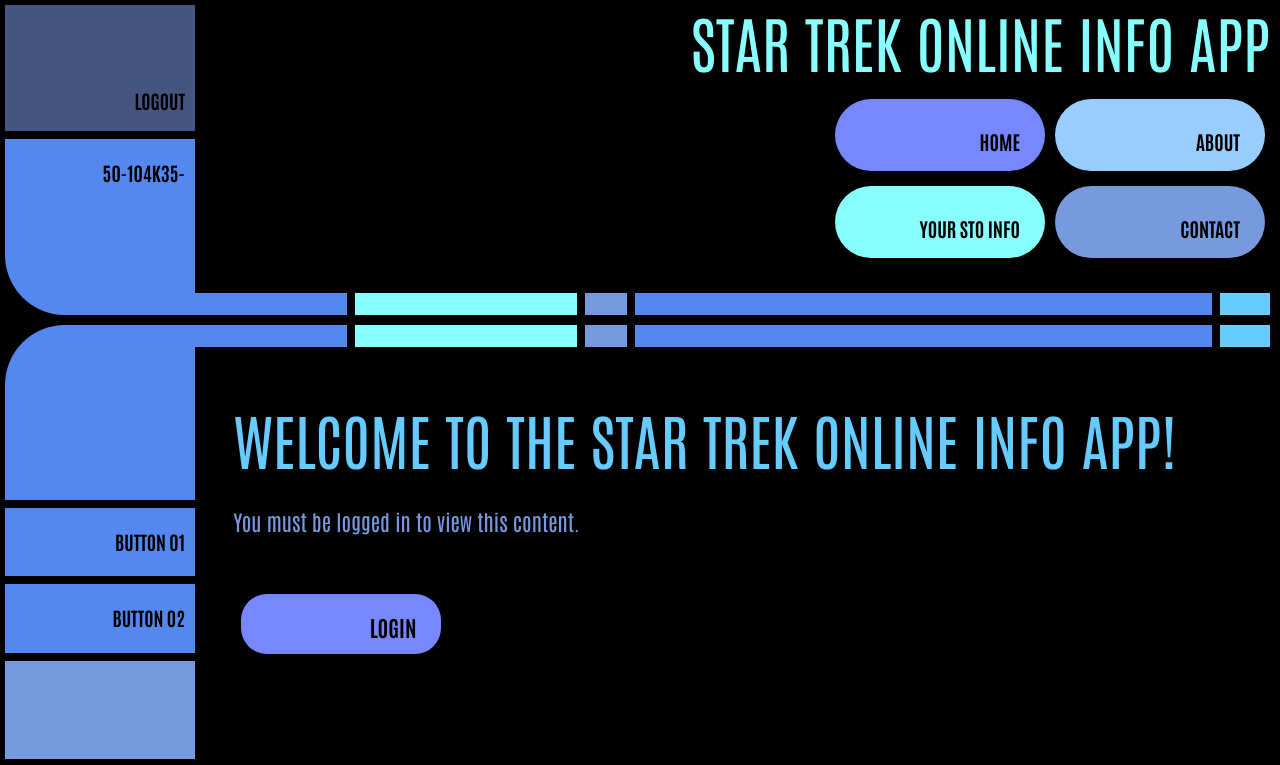
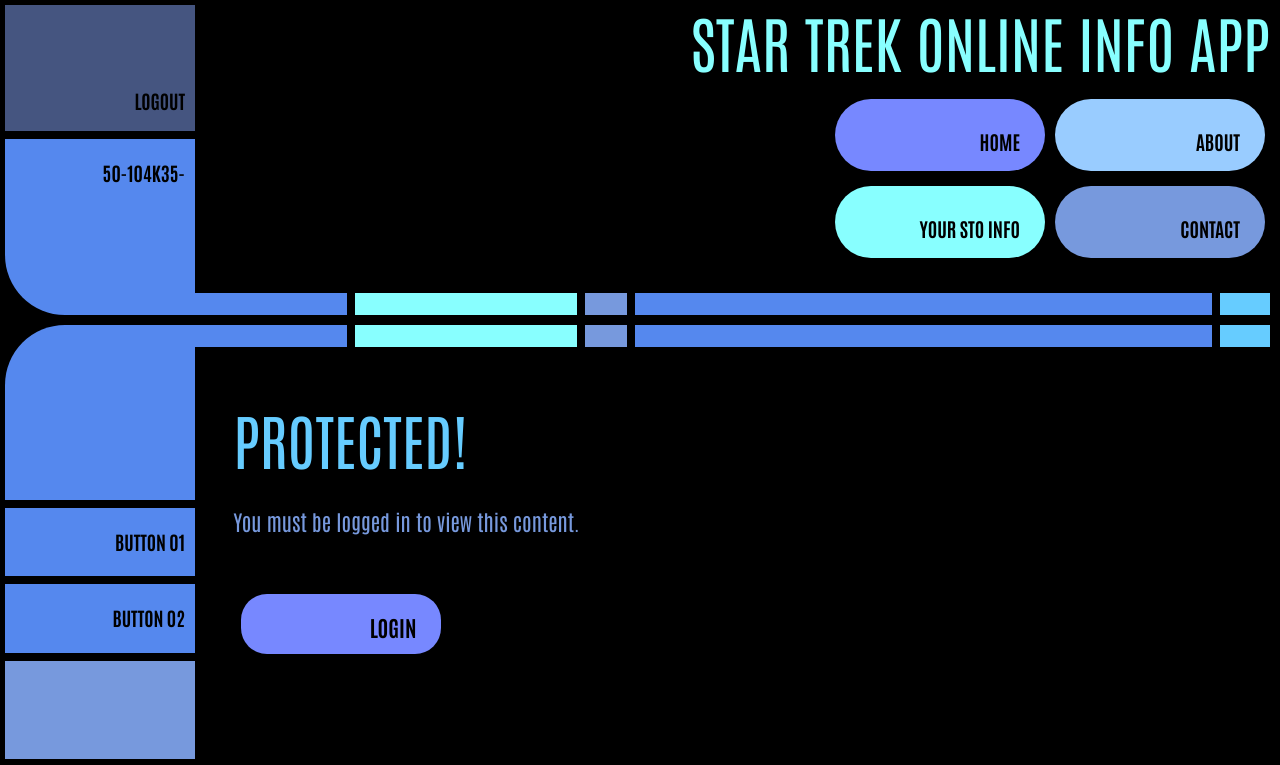
Before and after one commit to sto-info-app/sto-info-frontend, an Angular app: page /protected in a window 1280 px wide. Shown: the top 765 px of the page. Built offline with nearby package versions, Linux system fonts and the light colour scheme; sample sign-in values are in the browser's storage; what @auth0/angular-jwt would draw is missing.

Commit message:
Title change

```diff
--- a/src/app/protected/protected.component.html
+++ b/src/app/protected/protected.component.html
@@ -1,5 +1,5 @@
 <div>
-  <h1>Welcome to the {{ appTitle }}!</h1>
+  <h1>Protected!</h1>
   <p>You must be logged in to view this content.</p>
   <div class="buttons">
     <a
```
